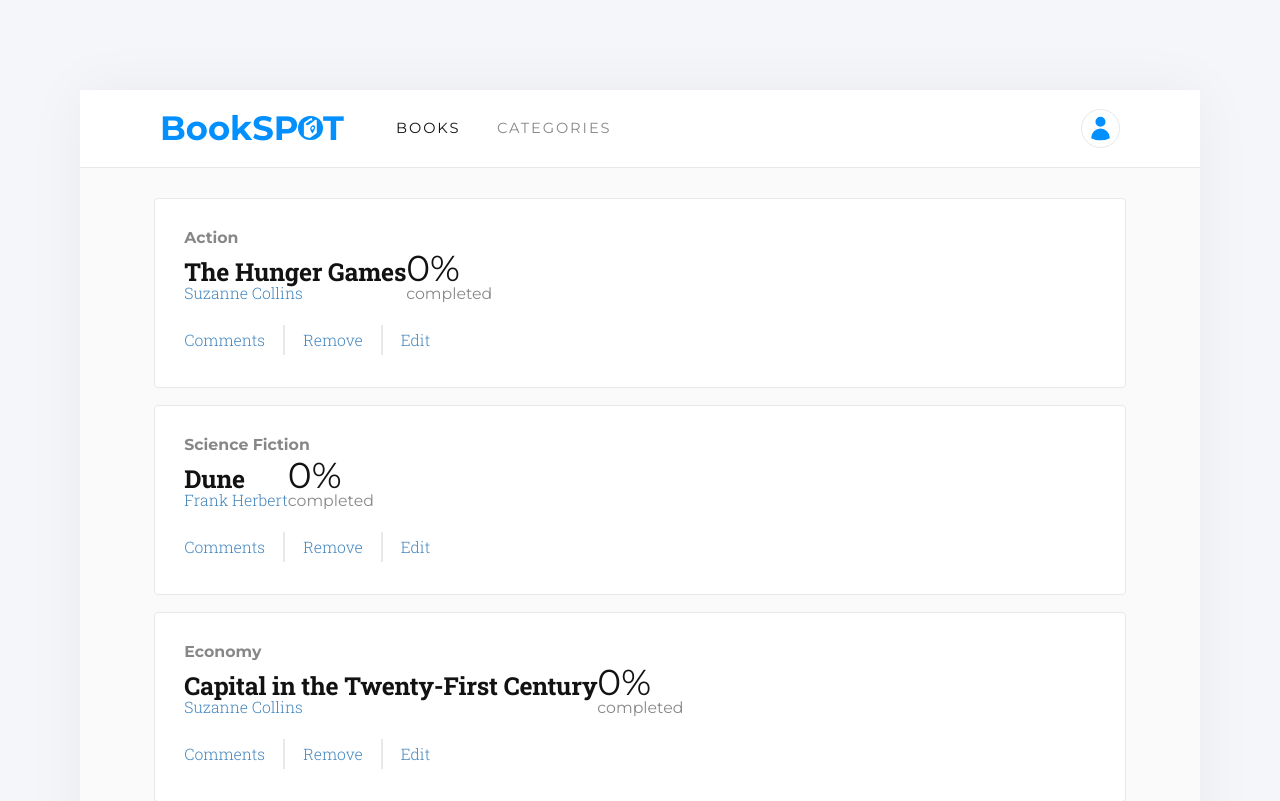
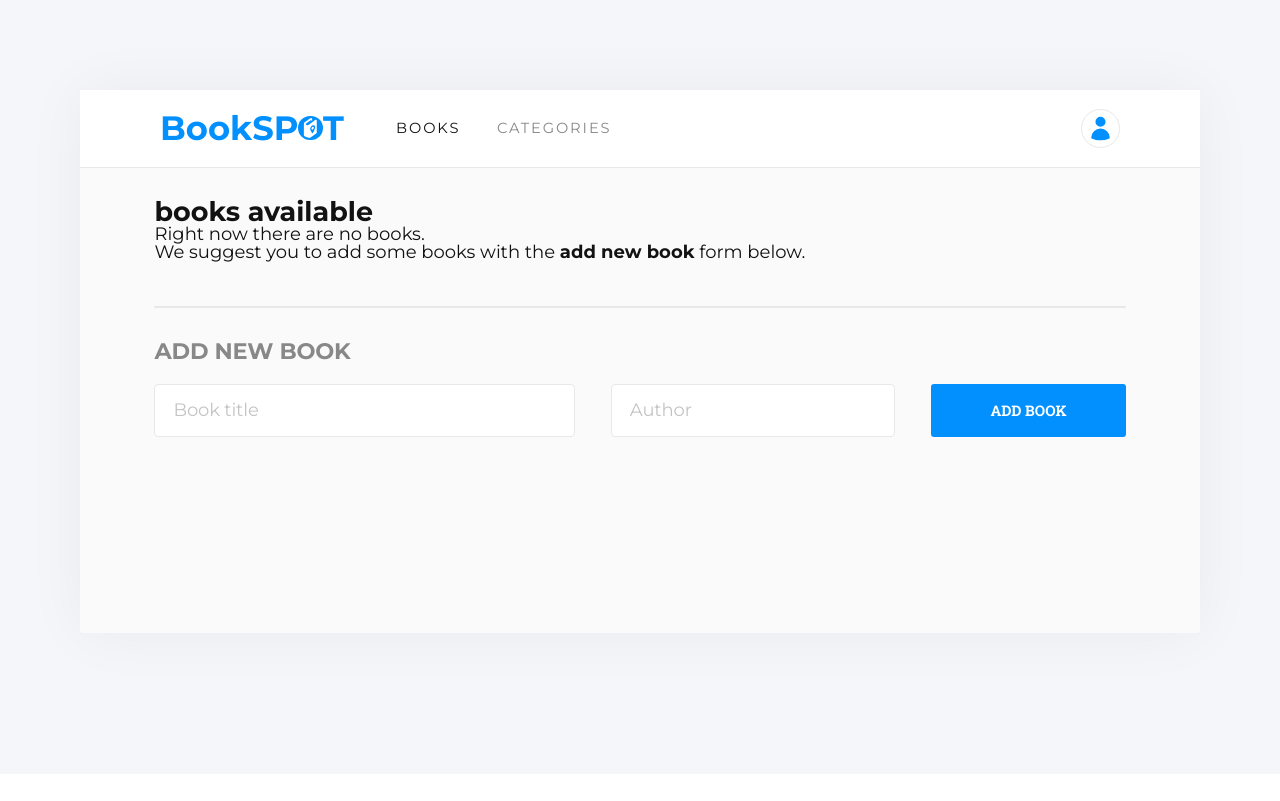
Before and after one commit to luigirazum/mv-bookspot-app, a React (Create React App) app: page / in a window 1280 px wide. Shown: the top 801 px of the page. Built offline with nearby package versions, Linux system fonts and the light colour scheme.

Commit message:
Add conditional message/suggestion to be shown when there are no books in our library

```diff
--- a/src/components/BookList/BookList.jsx
+++ b/src/components/BookList/BookList.jsx
@@ -1,7 +1,7 @@
-import books from '../books/books';
 import Book from '../Book/Book';
 
 const BookList = () => {
+  const books = [];
   const booksList = books
     .map((book) => (
       <Book
@@ -12,7 +12,25 @@
 
   return (
     <section className="bookList">
-      {booksList}
+      {
+      booksList.length
+        ? booksList
+        : (
+          <aside className="booksAvailable">
+            <h2>books available</h2>
+            <p>Right now there are no books.</p>
+            <div className="suggestion">
+              <p>
+                We suggest you to add some books with the
+                {' '}
+                <strong>add new book</strong>
+                {' '}
+                form below.
+              </p>
+            </div>
+          </aside>
+        )
+      }
     </section>
   );
 };
```
